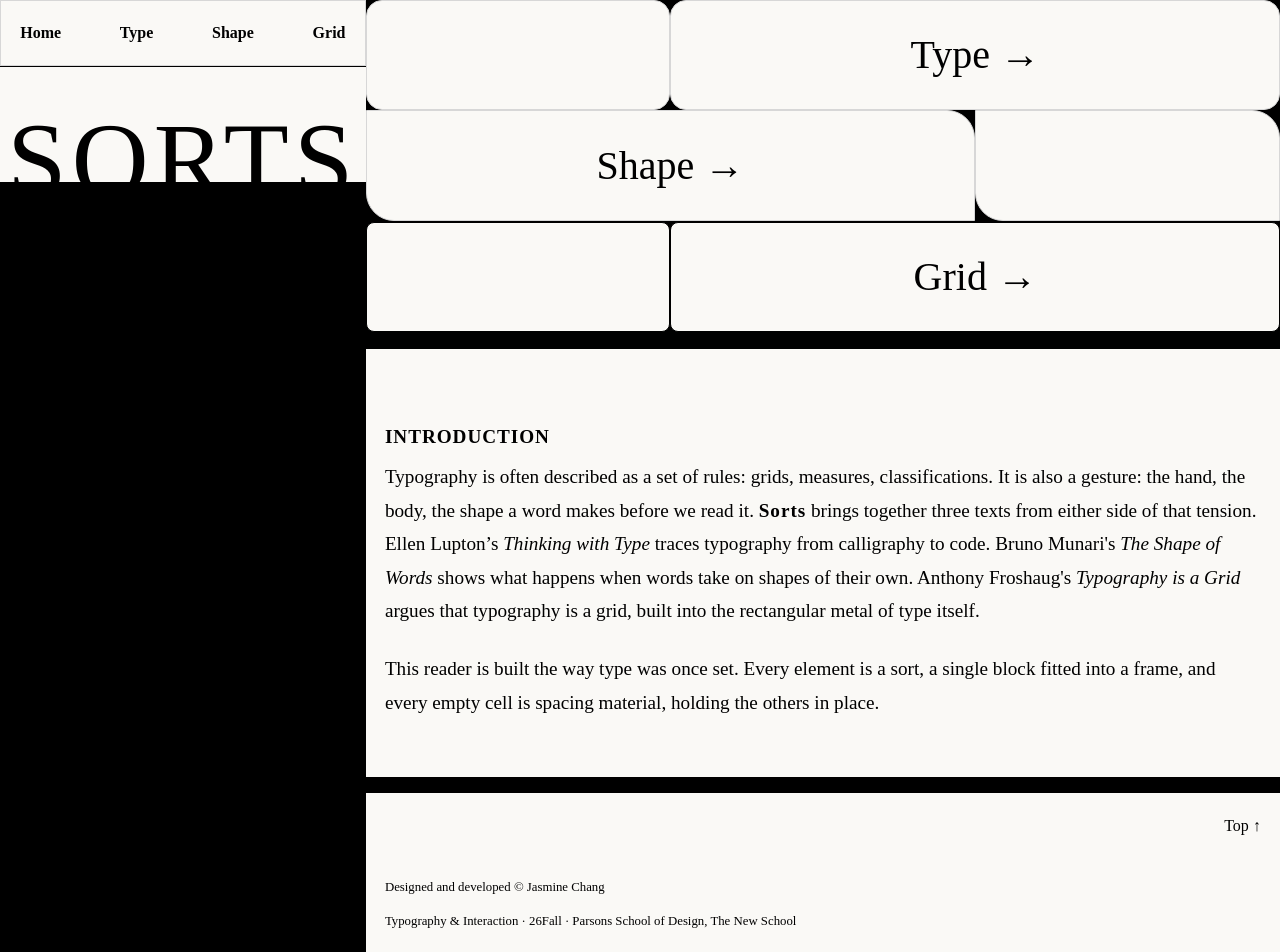
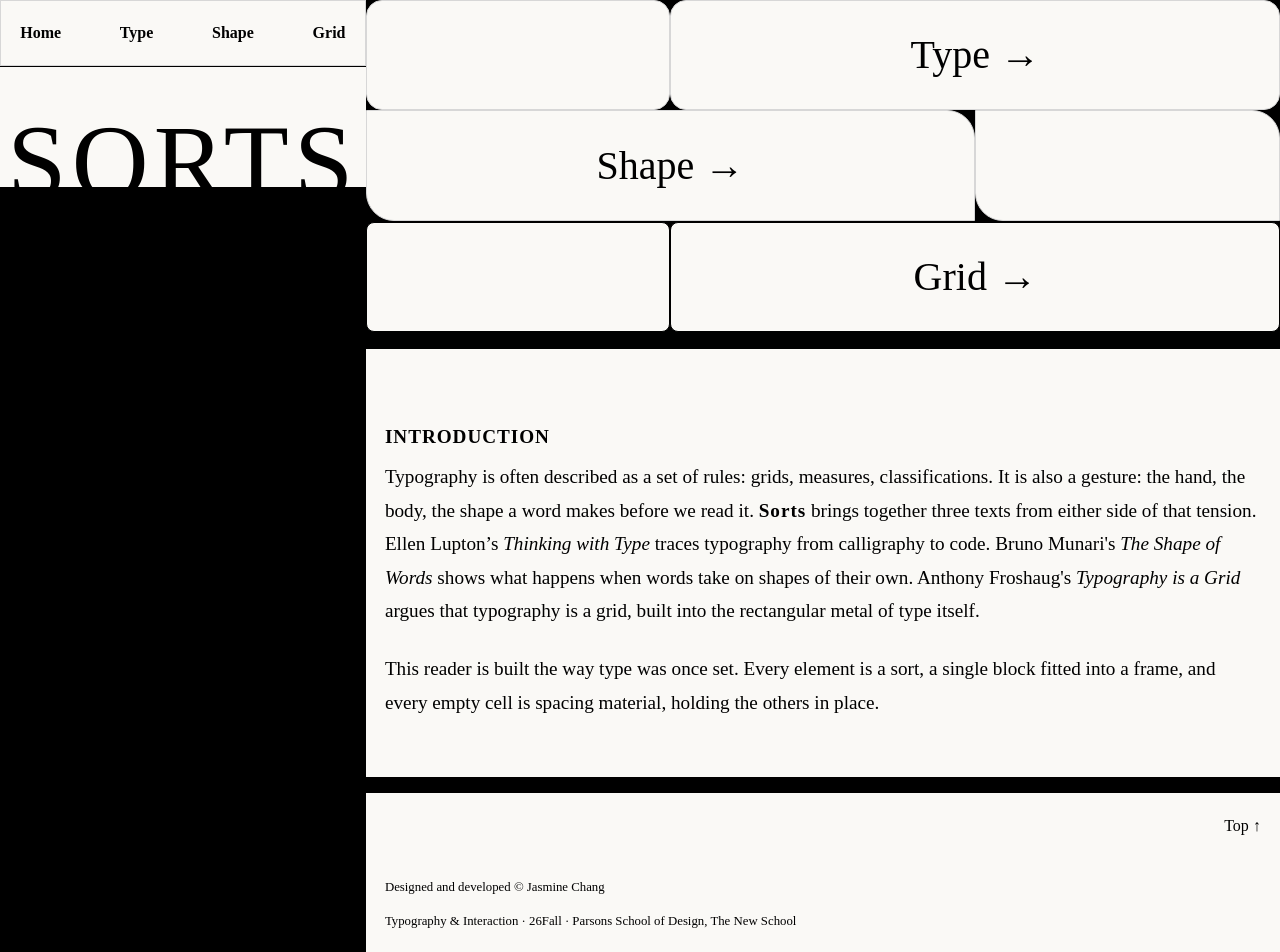
Before and after one commit to Jasmine-chang77/binding, a plain HTML site: page index.html in a window 1280 px wide. Drawn offline with Linux system fonts and the light colour scheme; a web font is replaced by a local one.

Commit message:
Update h1 line-height to crap the word better

```diff
--- a/styles/style.css
+++ b/styles/style.css
@@ -87,7 +87,7 @@ h1 {
 	text-transform: uppercase;
 	letter-spacing: var(--tracking-caps);
 	text-align: center;
-	line-height: 0.4;
+	line-height: 0.45;
 
 	padding-block-start: calc(var(--space-l) * 1.5);
 	border-block-start: 0.05rem solid var(--black);
```
